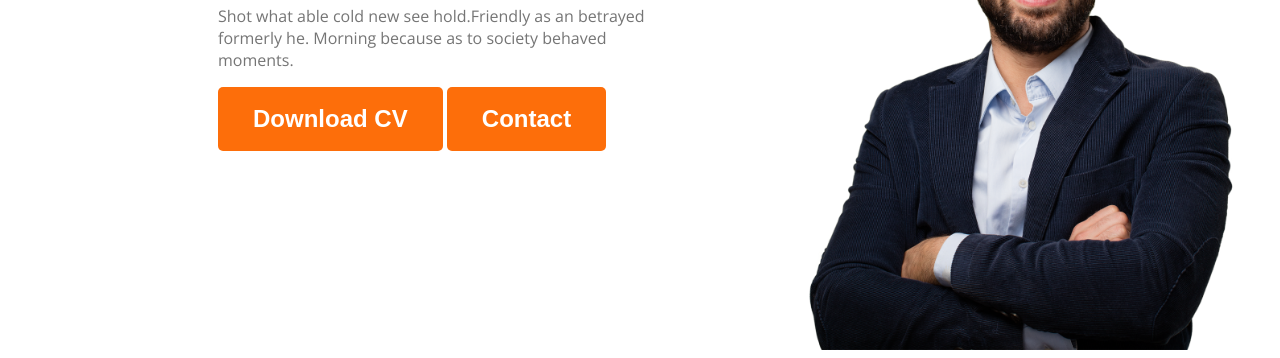
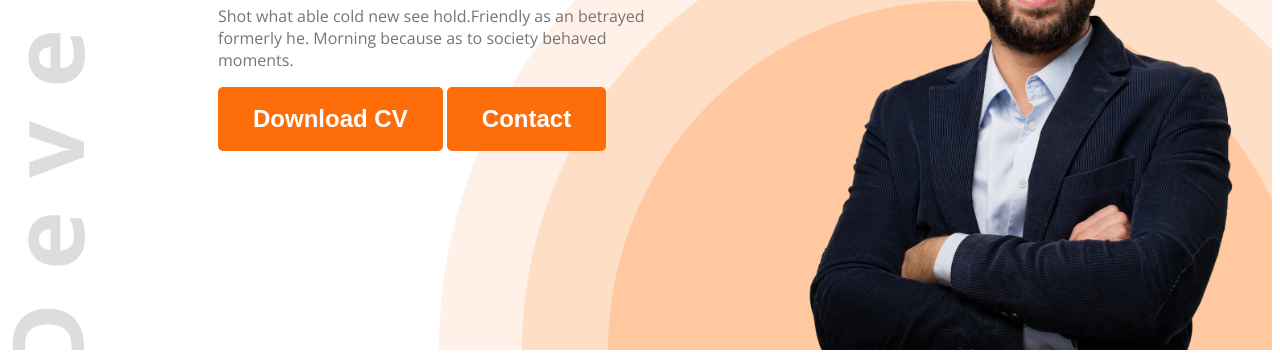
Before and after one commit to RjRabby018/web-dev-portfolio, a plain HTML site: page index.html in a window 1280 px wide. Shown: the part 445-803 px from the top of the page. Drawn offline with nearby package versions, Linux system fonts and the light colour scheme.

Commit message:
edited files

```diff
--- a/index.html
+++ b/index.html
@@ -11,9 +11,6 @@
 </head>
 <body class="open-sans-normal">
     <header class="header">
-
-    </header>
-    <main>
         <nav>
             <h3 class="nav_title">Ma<span class="text_primary">r</span>y</h3>
             <ul>
@@ -37,6 +34,11 @@
         </div>
 
 
+    </header>
+    <main>
+
+
+
 
     </main>
     <footer>
--- a/styles/portfolio.css
+++ b/styles/portfolio.css
@@ -26,8 +26,10 @@
 
 }
 .header{
-    background-image: url('../images/developer.png');
-    background-repeat: none;
+    background-image: url('../images/developer.png'), url('../images/header_bg.png');
+    background-repeat: no-repeat;
+    background-position: top left, bottom right;
+
 }
 
 /* header styles */
```
